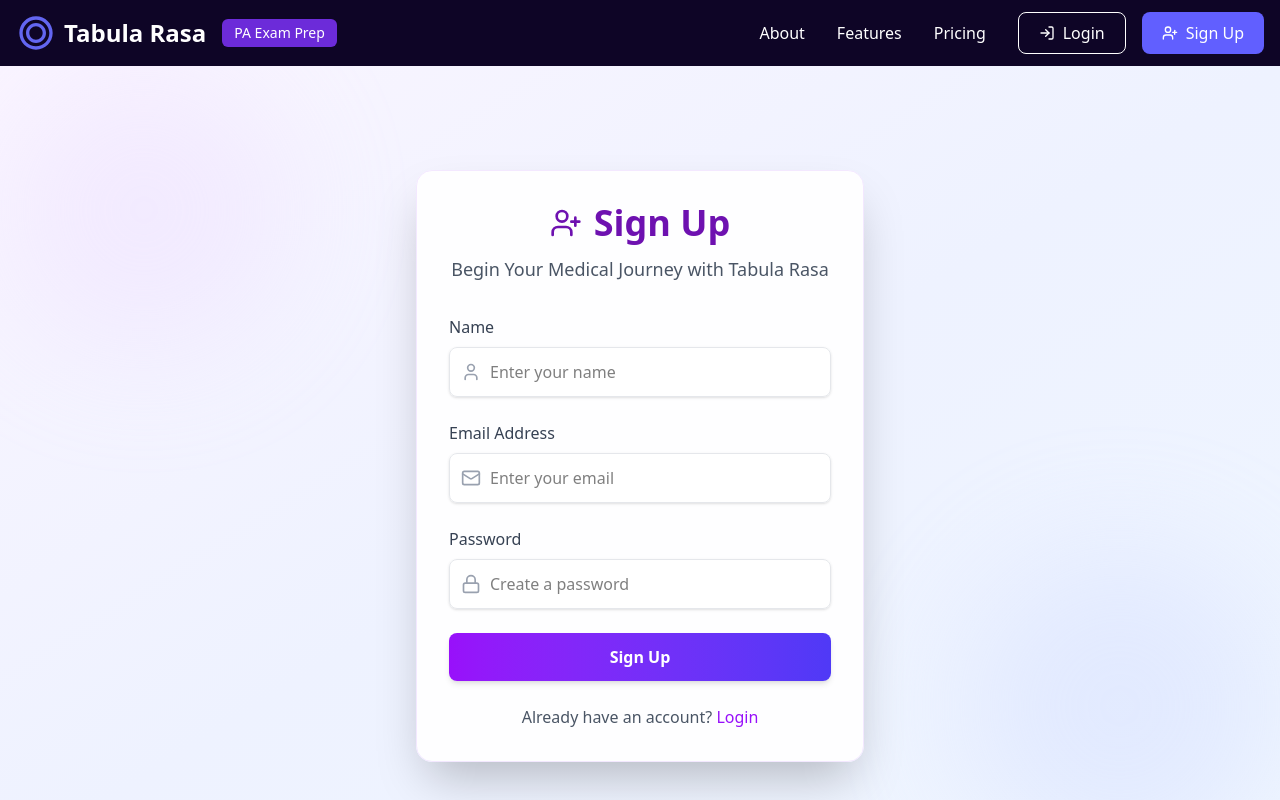
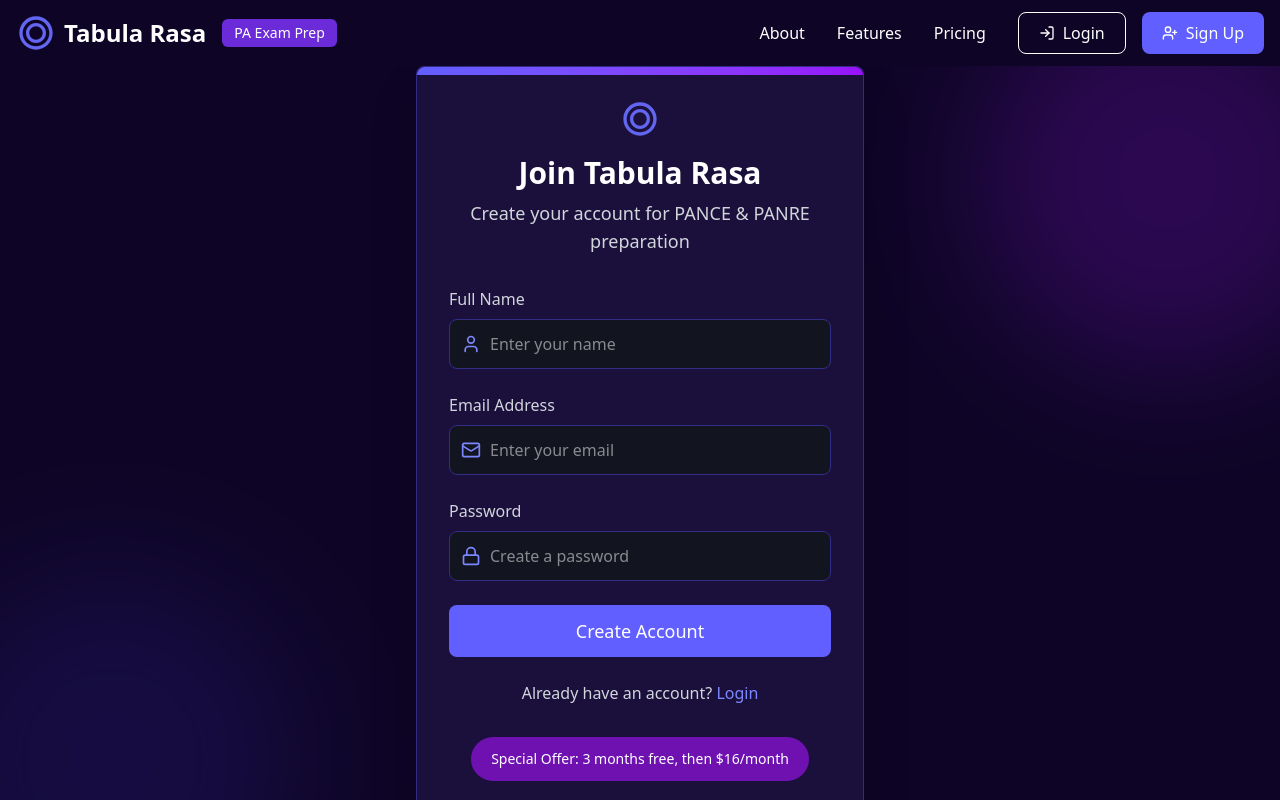
Before and after one commit to pankaj3399/tabula-rasa, a React (Vite) app in the folder client/: page /signup in a window 1280 px wide. Shown: the top 800 px of the page. Built offline with nearby package versions, Linux system fonts and the light colour scheme.

Commit message:
changed login and sign up page

```diff
--- a/client/src/pages/Login.jsx
+++ b/client/src/pages/Login.jsx
@@ -31,56 +31,79 @@
     }
   };
 
+  const containerVariants = {
+    hidden: { opacity: 0 },
+    visible: {
+      opacity: 1,
+      transition: {
+        staggerChildren: 0.2,
+        delayChildren: 0.3,
+      },
+    },
+  };
+
+  const itemVariants = {
+    hidden: { opacity: 0, y: 30 },
+    visible: {
+      opacity: 1,
+      y: 0,
+      transition: { duration: 0.6, ease: 'easeOut' },
+    },
+  };
+
   return (
-    <div className="min-h-screen bg-gradient-to-br from-purple-50 via-indigo-50 to-blue-50 flex items-center justify-center px-4 relative overflow-hidden">
+    <div className="min-h-screen bg-[#0E0526] text-white flex items-center justify-center px-4 relative overflow-hidden">
       {/* Background Effects */}
-      <div className="absolute inset-0 pointer-events-none">
-        <div className="absolute top-0 left-0 w-64 h-64 bg-purple-200 rounded-full opacity-20 blur-3xl animate-blob"></div>
-        <div className="absolute bottom-0 right-0 w-72 h-72 bg-indigo-200 rounded-full opacity-20 blur-3xl animate-blob animation-delay-2000"></div>
-      </div>
+      <div className="absolute top-0 right-0 w-96 h-96 bg-purple-800 rounded-full opacity-30 blur-3xl -mr-20 -mt-20"></div>
+      <div className="absolute bottom-0 left-0 w-96 h-96 bg-indigo-800 rounded-full opacity-20 blur-3xl -ml-20 -mb-20"></div>
 
       <motion.div
-        initial={{ opacity: 0, scale: 0.95 }}
-        animate={{ opacity: 1, scale: 1 }}
-        transition={{ duration: 0.6, ease: 'easeOut' }}
-        className="bg-white/90 backdrop-blur-md shadow-2xl rounded-2xl p-8 w-full max-w-md border border-purple-100 relative z-10"
+        variants={containerVariants}
+        initial="hidden"
+        animate="visible"
+        className="bg-[#1A103B] border border-indigo-900 shadow-2xl rounded-lg p-8 w-full max-w-md relative z-10"
       >
-        <div className="text-center mb-8">
-          <h2 className="text-4xl font-bold text-purple-800 flex items-center justify-center">
-            <LogIn className="mr-3 w-8 h-8" /> Login
-          </h2>
-          <p className="text-gray-600 mt-3 text-lg">
-            Welcome Back to Tabula Rasa
+        <div className="bg-gradient-to-r from-indigo-500 to-purple-600 h-2 absolute top-0 left-0 right-0 rounded-t-lg"></div>
+
+        <motion.div variants={itemVariants} className="text-center mb-8">
+          <div className="flex items-center justify-center mb-4">
+            <svg className="w-10 h-10" viewBox="0 0 24 24" fill="#6366F1">
+              <path d="M12 2C6.48 2 2 6.48 2 12s4.48 10 10 10 10-4.48 10-10S17.52 2 12 2zm0 18c-4.41 0-8-3.59-8-8s3.59-8 8-8 8 3.59 8 8-3.59 8-8 8z" />
+              <path d="M12 6c-3.31 0-6 2.69-6 6s2.69 6 6 6 6-2.69 6-6-2.69-6-6-6zm0 10c-2.21 0-4-1.79-4-4s1.79-4 4-4 4 1.79 4 4-1.79 4-4 4z" />
+            </svg>
+          </div>
+          <h2 className="text-3xl font-bold text-white mb-2">Welcome Back</h2>
+          <p className="text-gray-300 text-lg">
+            Log in to your Tabula Rasa account
           </p>
-        </div>
+        </motion.div>
 
         {error && (
           <motion.div
-            initial={{ opacity: 0, y: -10 }}
-            animate={{ opacity: 1, y: 0 }}
-            className="bg-red-50 border border-red-200 text-red-700 px-4 py-3 rounded-lg mb-6 flex items-center shadow-sm"
+            variants={itemVariants}
+            className="bg-red-900/30 border border-red-800 text-red-200 px-4 py-3 rounded-lg mb-6 flex items-center"
           >
-            <AlertCircle className="mr-2 text-red-500 w-5 h-5" />
+            <AlertCircle className="mr-2 text-red-400 w-5 h-5" />
             {error}
           </motion.div>
         )}
 
-        <form onSubmit={handleSubmit} className="space-y-6">
+        <motion.form variants={itemVariants} onSubmit={handleSubmit} className="space-y-6">
           {[
             { id: 'email', label: 'Email Address', value: email, setValue: setEmail, Icon: Mail, placeholder: 'Enter your email', type: 'email' },
             { id: 'password', label: 'Password', value: password, setValue: setPassword, Icon: Lock, placeholder: 'Enter your password', type: 'password' },
           ].map(({ id, label, value, setValue, Icon, placeholder, type }) => (
             <div key={id}>
-              <label htmlFor={id} className="block text-gray-700 font-medium mb-2">{label}</label>
+              <label htmlFor={id} className="block text-gray-300 font-medium mb-2">{label}</label>
               <div className="relative">
-                <Icon className="absolute left-3 top-1/2 transform -translate-y-1/2 text-gray-400 w-5 h-5" />
+                <Icon className="absolute left-3 top-1/2 transform -translate-y-1/2 text-indigo-400 w-5 h-5" />
                 <input
                   type={type}
                   id={id}
                   value={value}
                   onChange={(e) => setValue(e.target.value)}
                   placeholder={placeholder}
-                  className="w-full pl-10 pr-4 py-3 border border-gray-200 rounded-lg focus:outline-none focus:ring-2 focus:ring-purple-400 focus:border-transparent bg-white/50 transition-all shadow-sm"
+                  className="w-full pl-10 pr-4 py-3 bg-[#121520] border border-indigo-900 rounded-lg focus:outline-none focus:ring-2 focus:ring-indigo-500 focus:border-transparent transition-all"
                   required
                 />
               </div>
@@ -90,7 +113,7 @@
           <div className="text-right">
             <Link
               to="/forgot-password"
-              className="text-sm text-purple-600 hover:text-purple-800 font-medium transition"
+              className="text-sm text-indigo-400 hover:text-indigo-300 font-medium transition"
             >
               Forgot Password?
             </Link>
@@ -101,18 +124,24 @@
             whileTap={{ scale: 0.98 }}
             type="submit"
             disabled={loading}
-            className="w-full bg-gradient-to-r from-purple-600 to-indigo-600 text-white py-3 rounded-lg hover:from-purple-700 hover:to-indigo-700 transition-all flex items-center justify-center font-semibold shadow-md disabled:opacity-70 disabled:cursor-not-allowed"
+            className="w-full bg-indigo-500 hover:bg-indigo-600 text-white py-3 rounded-lg transition-all flex items-center justify-center font-medium text-lg disabled:opacity-70 disabled:cursor-not-allowed"
           >
             {loading ? 'Logging in...' : 'Login'}
           </motion.button>
-        </form>
+        </motion.form>
 
-        <div className="text-center mt-6 text-gray-600">
-          Don’t have an account?{' '}
-          <Link to="/signup" className="text-purple-600 hover:text-purple-800 font-medium transition">
+        <motion.div variants={itemVariants} className="text-center mt-8 text-gray-300">
+          Don't have an account?{' '}
+          <Link to="/signup" className="text-indigo-400 hover:text-indigo-300 font-medium transition">
             Sign Up
           </Link>
-        </div>
+        </motion.div>
+
+        <motion.div variants={itemVariants} className="mt-8 text-center">
+          <div className="bg-purple-800 text-white px-5 py-3 rounded-full text-sm font-medium inline-block">
+            Special Offer: 3 months free, then $16/month
+          </div>
+        </motion.div>
       </motion.div>
     </div>
   );
--- a/client/src/pages/Signup.jsx
+++ b/client/src/pages/Signup.jsx
@@ -32,57 +32,80 @@
     }
   };
 
+  const containerVariants = {
+    hidden: { opacity: 0 },
+    visible: {
+      opacity: 1,
+      transition: {
+        staggerChildren: 0.2,
+        delayChildren: 0.3,
+      },
+    },
+  };
+
+  const itemVariants = {
+    hidden: { opacity: 0, y: 30 },
+    visible: {
+      opacity: 1,
+      y: 0,
+      transition: { duration: 0.6, ease: 'easeOut' },
+    },
+  };
+
   return (
-    <div className="min-h-screen bg-gradient-to-br from-purple-50 via-indigo-50 to-blue-50 flex items-center justify-center px-4 relative overflow-hidden">
+    <div className="min-h-screen bg-[#0E0526] text-white flex items-center justify-center px-4 relative overflow-hidden">
       {/* Background Effects */}
-      <div className="absolute inset-0 pointer-events-none">
-        <div className="absolute top-0 left-0 w-72 h-72 bg-purple-200 rounded-full opacity-30 blur-3xl animate-blob"></div>
-        <div className="absolute bottom-0 right-0 w-80 h-80 bg-indigo-200 rounded-full opacity-30 blur-3xl animate-blob animation-delay-2000"></div>
-      </div>
+      <div className="absolute top-0 right-0 w-96 h-96 bg-purple-800 rounded-full opacity-30 blur-3xl -mr-20 -mt-20"></div>
+      <div className="absolute bottom-0 left-0 w-96 h-96 bg-indigo-800 rounded-full opacity-20 blur-3xl -ml-20 -mb-20"></div>
 
       <motion.div
-        initial={{ opacity: 0, scale: 0.95 }}
-        animate={{ opacity: 1, scale: 1 }}
-        transition={{ duration: 0.6, ease: 'easeOut' }}
-        className="bg-white/90 backdrop-blur-md shadow-2xl rounded-2xl p-8 w-full max-w-md border border-purple-100 relative z-10"
+        variants={containerVariants}
+        initial="hidden"
+        animate="visible"
+        className="bg-[#1A103B] border border-indigo-900 shadow-2xl rounded-lg p-8 w-full max-w-md relative z-10"
       >
-        <div className="text-center mb-8">
-          <h2 className="text-4xl font-bold text-purple-800 flex items-center justify-center">
-            <UserPlus className="mr-3 w-8 h-8" /> Sign Up
-          </h2>
-          <p className="text-gray-600 mt-3 text-lg">
-            Begin Your Medical Journey with Tabula Rasa
+        <div className="bg-gradient-to-r from-indigo-500 to-purple-600 h-2 absolute top-0 left-0 right-0 rounded-t-lg"></div>
+
+        <motion.div variants={itemVariants} className="text-center mb-8">
+          <div className="flex items-center justify-center mb-4">
+            <svg className="w-10 h-10" viewBox="0 0 24 24" fill="#6366F1">
+              <path d="M12 2C6.48 2 2 6.48 2 12s4.48 10 10 10 10-4.48 10-10S17.52 2 12 2zm0 18c-4.41 0-8-3.59-8-8s3.59-8 8-8 8 3.59 8 8-3.59 8-8 8z" />
+              <path d="M12 6c-3.31 0-6 2.69-6 6s2.69 6 6 6 6-2.69 6-6-2.69-6-6-6zm0 10c-2.21 0-4-1.79-4-4s1.79-4 4-4 4 1.79 4 4-1.79 4-4 4z" />
+            </svg>
+          </div>
+          <h2 className="text-3xl font-bold text-white mb-2">Join Tabula Rasa</h2>
+          <p className="text-gray-300 text-lg">
+            Create your account for PANCE & PANRE preparation
           </p>
-        </div>
+        </motion.div>
 
         {error && (
           <motion.div
-            initial={{ opacity: 0, y: -10 }}
-            animate={{ opacity: 1, y: 0 }}
-            className="bg-red-50 border border-red-200 text-red-700 px-4 py-3 rounded-lg mb-6 flex items-center shadow-sm"
+            variants={itemVariants}
+            className="bg-red-900/30 border border-red-800 text-red-200 px-4 py-3 rounded-lg mb-6 flex items-center"
           >
-            <AlertCircle className="mr-2 text-red-500 w-5 h-5" />
+            <AlertCircle className="mr-2 text-red-400 w-5 h-5" />
             {error}
           </motion.div>
         )}
 
-        <form onSubmit={handleSubmit} className="space-y-6">
+        <motion.form variants={itemVariants} onSubmit={handleSubmit} className="space-y-6">
           {[
-            { id: 'name', label: 'Name', value: name, setValue: setName, Icon: User, placeholder: 'Enter your name' },
+            { id: 'name', label: 'Full Name', value: name, setValue: setName, Icon: User, placeholder: 'Enter your name' },
             { id: 'email', label: 'Email Address', value: email, setValue: setEmail, Icon: Mail, placeholder: 'Enter your email', type: 'email' },
             { id: 'password', label: 'Password', value: password, setValue: setPassword, Icon: Lock, placeholder: 'Create a password', type: 'password' },
           ].map(({ id, label, value, setValue, Icon, placeholder, type = 'text' }) => (
             <div key={id}>
-              <label htmlFor={id} className="block text-gray-700 font-medium mb-2">{label}</label>
+              <label htmlFor={id} className="block text-gray-300 font-medium mb-2">{label}</label>
               <div className="relative">
-                <Icon className="absolute left-3 top-1/2 transform -translate-y-1/2 text-gray-400 w-5 h-5" />
+                <Icon className="absolute left-3 top-1/2 transform -translate-y-1/2 text-indigo-400 w-5 h-5" />
                 <input
                   type={type}
                   id={id}
                   value={value}
                   onChange={(e) => setValue(e.target.value)}
                   placeholder={placeholder}
-                  className="w-full pl-10 pr-4 py-3 border border-gray-200 rounded-lg focus:outline-none focus:ring-2 focus:ring-purple-400 focus:border-transparent bg-white/50 transition-all shadow-sm"
+                  className="w-full pl-10 pr-4 py-3 bg-[#121520] border border-indigo-900 rounded-lg focus:outline-none focus:ring-2 focus:ring-indigo-500 focus:border-transparent transition-all"
                   required
                 />
               </div>
@@ -94,18 +117,30 @@
             whileTap={{ scale: 0.98 }}
             type="submit"
             disabled={loading}
-            className="w-full bg-gradient-to-r from-purple-600 to-indigo-600 text-white py-3 rounded-lg hover:from-purple-700 hover:to-indigo-700 transition-all flex items-center justify-center font-semibold shadow-md disabled:opacity-70 disabled:cursor-not-allowed"
+            className="w-full bg-indigo-500 hover:bg-indigo-600 text-white py-3 rounded-lg transition-all flex items-center justify-center font-medium text-lg disabled:opacity-70 disabled:cursor-not-allowed"
           >
-            {loading ? 'Signing up...' : 'Sign Up'}
+            {loading ? 'Signing up...' : 'Create Account'}
           </motion.button>
-        </form>
+        </motion.form>
 
-        <div className="text-center mt-6 text-gray-600">
+        <motion.div variants={itemVariants} className="text-center mt-6 text-gray-300">
           Already have an account?{' '}
-          <Link to="/login" className="text-purple-600 hover:text-purple-800 font-medium transition">
+          <Link to="/login" className="text-indigo-400 hover:text-indigo-300 font-medium transition">
             Login
           </Link>
-        </div>
+        </motion.div>
+
+        <motion.div variants={itemVariants} className="mt-8">
+          <div className="flex justify-center">
+            <div className="bg-purple-800 text-white px-5 py-3 rounded-full text-sm font-medium">
+              Special Offer: 3 months free, then $16/month
+            </div>
+          </div>
+
+          <div className="mt-4 text-center text-gray-400 text-sm">
+            <p>By signing up, you agree to our Terms of Service and Privacy Policy</p>
+          </div>
+        </motion.div>
       </motion.div>
     </div>
   );
```
